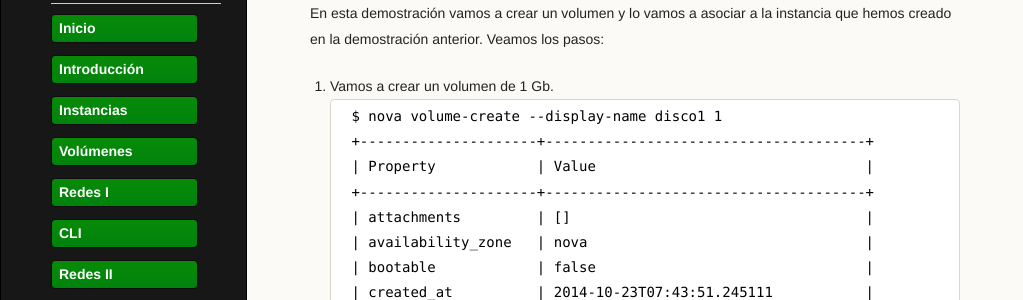
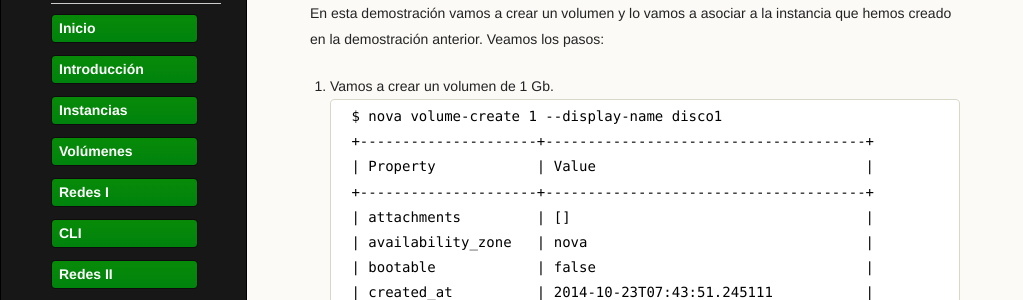
Before and after one commit to iesgn/cloud2, a Jekyll site: the page built from curso/u5/volumen.md, in a window 1280 px wide and 900 px high. Shown: the part 204-504 px from the top of the window, without its empty margins (0-1023 px from the left). Built offline with Jekyll 4.4.1, drawn with Linux system fonts in a browser that asks for light colours; some of the changed text lies outside the part shown.

Commit message:
Cambios menores

```diff
--- a/curso/u5/volumen.md
+++ b/curso/u5/volumen.md
@@ -11,7 +11,7 @@ En esta demostración vamos a crear un volumen y lo vamos a asociar a la instanc
 
 1. Vamos a crear un volumen de 1 Gb.
 
-		$ nova volume-create --display-name disco1 1
+		$ nova volume-create 1 --display-name disco1
 		+---------------------+--------------------------------------+
 		| Property            | Value                                |
 		+---------------------+--------------------------------------+
@@ -141,7 +141,7 @@ En esta demostración vamos a crear un volumen y lo vamos a asociar a la instanc
 		$ nova volume-list
 
 		# Crear un volumen
-		$ nova volume-create --display-name NOMBRE SIZE
+		$ nova volume-create SIZE --display-name NOMBRE
 
 		# Asociar un volumen a una instancia
 		$ nova volume-attach SERVIDOR_ID VOLUMEN_ID DISPOSITIVO
```
